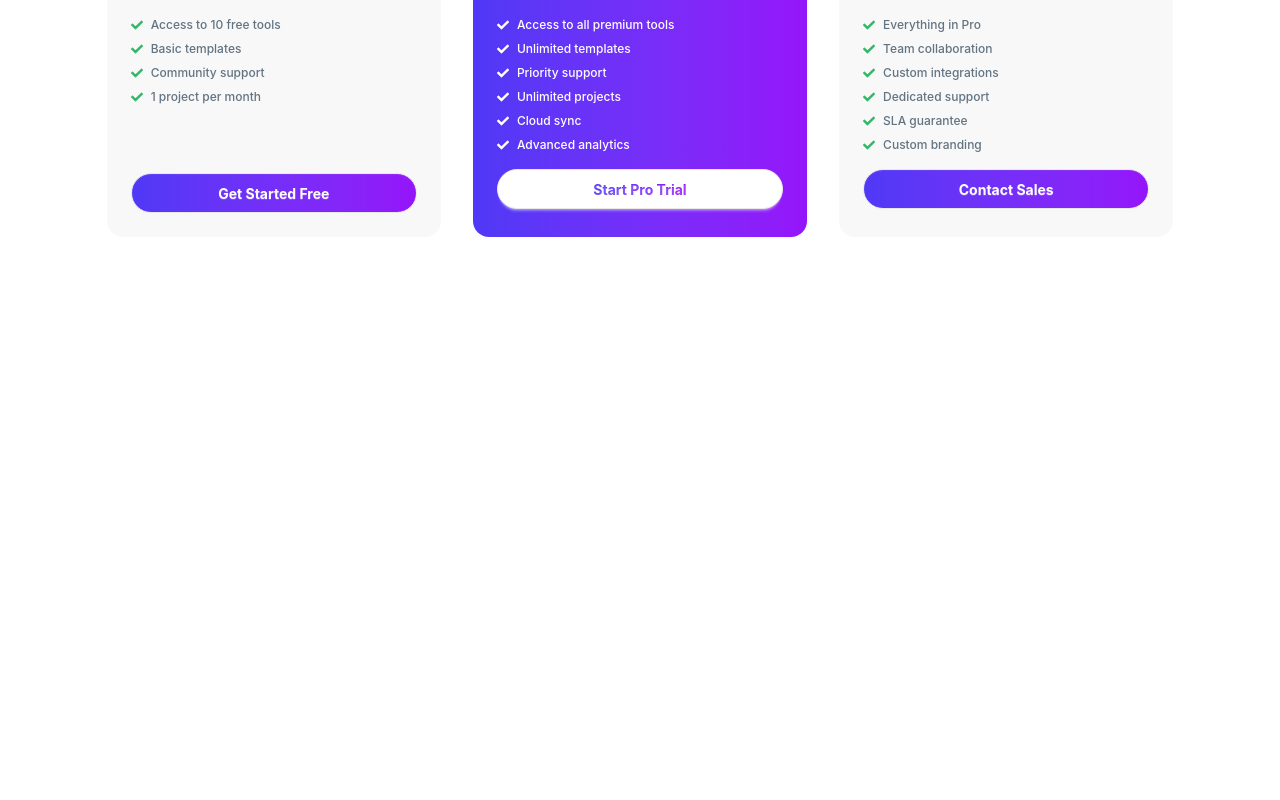
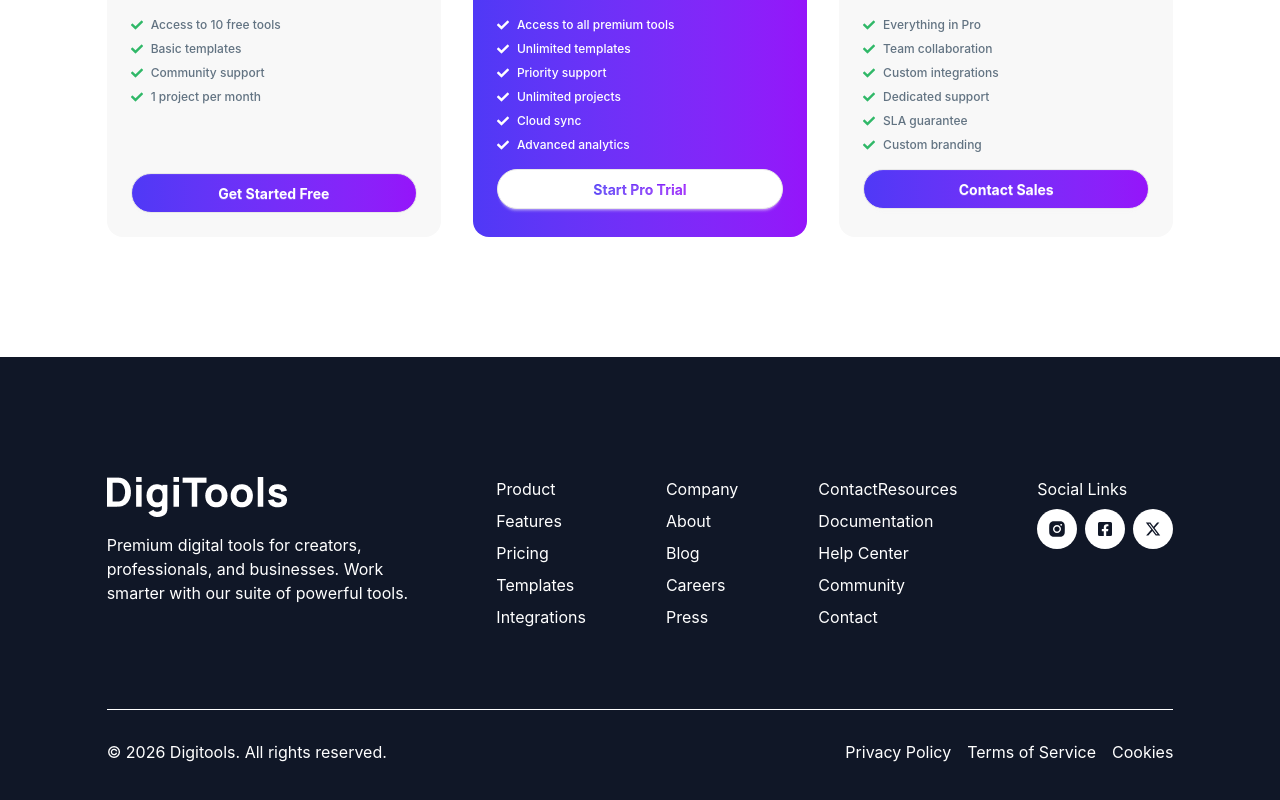
Before and after one commit to Eva-004/digi-tools-platform, a React (Vite) app: page / in a window 1280 px wide. Shown: the part 3660-4460 px from the top of the page. Before the commit the page ends 4017 px from the top, so only its background shows below. Built offline with nearby package versions, Linux system fonts and the light colour scheme.

Commit message:
Implement footer section

```diff
--- a/src/App.jsx
+++ b/src/App.jsx
@@ -6,6 +6,7 @@ import Products from './Components/Products/Products'
 import Stats from './Components/Stats'
 import GetStarted from './Components/GetStarted'
 import Pricing from './Components/Pricing'
+import Footer from './Components/Footer'
 
 const fetchProducts=async()=>{
   const res=await fetch('/data.json');
@@ -24,6 +25,7 @@ const productsPromise = fetchProducts();
    </Suspense>
    <GetStarted></GetStarted>
    <Pricing></Pricing>
+   <Footer></Footer>
     </>
   )
 }
--- /dev/null
+++ b/src/Components/Footer.jsx
@@ -0,0 +1,70 @@
+import React from 'react';
+import footerLogo from '../assets/footer.png'
+import { AiFillInstagram } from 'react-icons/ai';
+import { FaFacebookSquare } from 'react-icons/fa';
+import { FaXTwitter } from 'react-icons/fa6';
+const Footer = () => {
+    return (
+       <div className='bg-[#101727] pt-30 pb-10'>
+         <div className='w-10/12 mx-auto'>
+            <div className='flex flex-col justify-center md:flex-row gap-20 md:justify-evenly text-white'>
+                <div>
+                    <img src={footerLogo} alt="footer logo" />
+                    <p className='text-white mt-4'>Premium digital tools for creators, professionals, and businesses. Work smarter with our suite of powerful tools.</p>
+                </div>
+                <div className='space-y-2'>
+                    <p>Product</p>
+                    <ul className='space-y-2'>
+                        <li>Features</li>
+                        <li>Pricing</li>
+                        <li>Templates</li>
+                        <li>Integrations</li>
+                    </ul>
+                </div>
+                <div className='space-y-2'>
+                    <p>Company</p>
+                    <ul className='space-y-2'>
+                        <li>About</li>
+                        <li>Blog</li>
+                        <li>Careers</li>
+                        <li>Press</li>
+                    </ul>
+                </div>
+                <div className='space-y-2'>
+                    <p>ContactResources</p>
+                    <ul className='space-y-2'>
+                        <li>Documentation</li>
+                        <li>Help Center</li>
+                        <li>Community</li>
+                        <li>Contact</li>
+                    </ul>
+                </div>
+
+                <div className='space-y-2'>
+                    <p>Social Links</p>
+                    <ul className='text-[#101727] flex gap-2'>
+                        <li className='p-2.5 rounded-full bg-base-100 w-10 h-10 flex justify-center items-center'><a href=""><AiFillInstagram className='w-5 h-5'/></a></li>
+                        <li className='p-2.5 rounded-full bg-base-100 w-10 h-10 flex justify-center items-center'><a href=""><FaFacebookSquare/></a></li>
+                        <li className='p-2.5 rounded-full bg-base-100 w-10 h-10 flex justify-center items-center'><a href=""><FaXTwitter /></a></li>
+                    </ul>
+                </div>
+            </div>
+            <div className='text-white mt-20'>
+                <hr />
+            </div>
+            <div className='flex flex-col md:flex-row justify-between mt-7.5'>
+                <div className='text-white '>
+                    © 2026 Digitools. All rights reserved.
+                </div>
+                <div className='text-white flex justify-between gap-1 md:gap-4'>
+                    <p>Privacy Policy </p>
+                    <p>Terms of Service</p>
+                    <p>Cookies</p>
+                </div>
+            </div>
+        </div>
+       </div>
+    );
+};
+
+export default Footer;
--- a/src/Components/Products/Products.jsx
+++ b/src/Components/Products/Products.jsx
@@ -5,7 +5,7 @@ const Products = ({productsPromise}) => {
    const productsData = use(productsPromise)
 
     return (
-        <div className='lg:w-10/12 mx-auto mb-30'>
+        <div className='w-10/12 mx-auto mb-30'>
             <div className='text-center space-y-4 mb-10'>
                 <h2 className='text-3xl font-bold text-[#101727] '>Premium Digital Tools</h2>
                 <p className='text-[#627382] text-[16px]'>Choose from our curated collection of premium digital products designed <br></br>to boost your productivity and creativity.</p>
```
Also changed, not shown: src/assets/footer.png (added).
